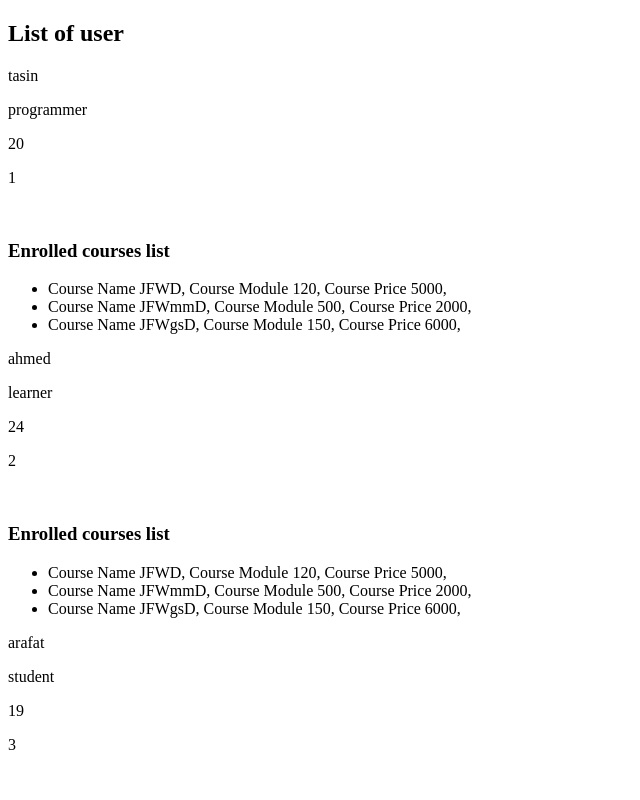
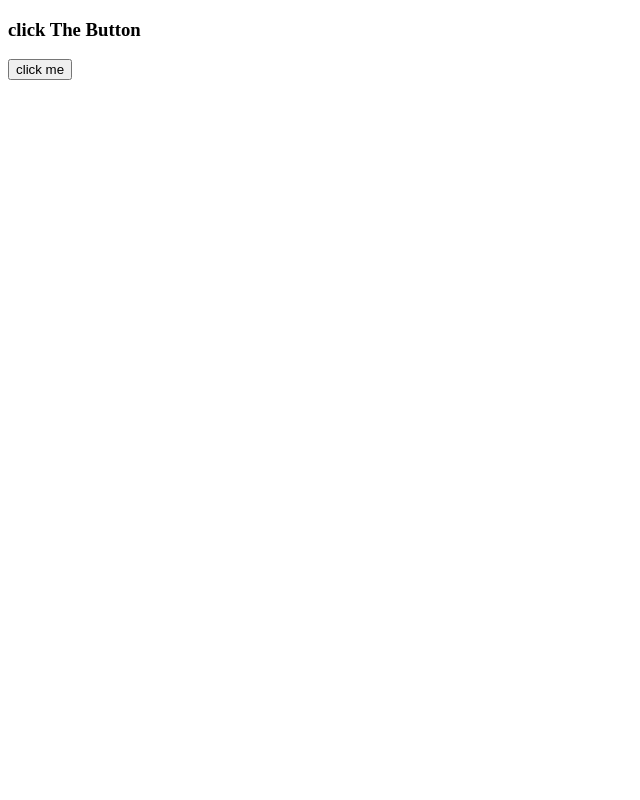
Before and after one commit to ahmed-tasin/react-practice, a React (Vite) app: page / in a window 1280 px wide. Shown: the top 800 px of the page, without its empty margins (0-640 px from the left). Built offline with nearby package versions, Linux system fonts and the light colour scheme.

Commit message:
onclick event

```diff
--- a/src/App.jsx
+++ b/src/App.jsx
@@ -1,22 +1,20 @@
+import MyEvent from "./components/EventHandler"
 
-import StudentInfo  from "./components/StudentInfo"
-import StudentData from "./components/StudentData.json"
-import UniqueId from "./components/UniqueId"
 function App() {
 
-  console.log(StudentData)
+  // console.log(StudentData)
   return (
     <>
 
-    <UniqueId />
+    {/* <UniqueId />
 
     {StudentData.map((data)=> (
       < StudentInfo username={data.username} number={data.number} Address={data.Address} Role={data.Role} />
     ))}
+ */}
 
 
-
-
+      <MyEvent />
 
 
 
--- /dev/null
+++ b/src/components/EventHandler.jsx
@@ -0,0 +1,22 @@
+import { useState } from "react"
+
+function MyEvent(){
+
+            const [message, setMessage] = useState("click The Button")
+
+
+
+            const HandleClick = ()=> {
+                setMessage("Button was clicked")
+            }
+
+    return(
+        <>
+            <h3>{message}</h3>
+            <button onClick={HandleClick}>click me</button>
+        </>
+    )
+}
+
+
+export default MyEvent;
```
